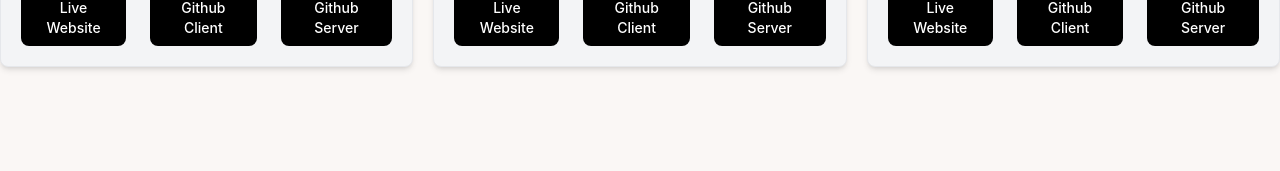
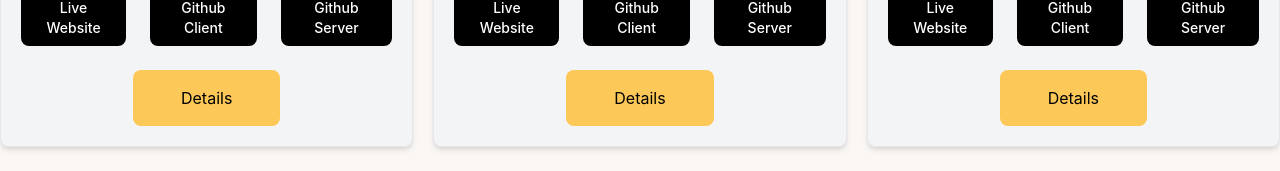
Before and after one commit to subirdas29/subirdas-protfolio, a React (Create React App) app: page / in a window 1280 px wide. Shown: the part 2461-2632 px from the top of the page. Built offline with nearby package versions, Linux system fonts and the light colour scheme.

Commit message:
header edited

```diff
--- a/public/project.json
+++ b/public/project.json
@@ -6,7 +6,12 @@
       "image": "https://i.ibb.co/sCyjzX1/Screenshot-1.png",
       "live_link": "https://reread-ba02e.web.app/",
       "github_client": "https://github.com/subirdas29/reread-client",
-      "github_server": "https://github.com/subirdas29/reread-server"
+      "github_server": "https://github.com/subirdas29/reread-server",
+
+      "admin_img":"https://i.ibb.co/PNpXySt/admin-panel.png",
+      "buyer_img":"https://i.ibb.co/tDmNmH2/seller-panel.png",
+      "seller_img":"https://i.ibb.co/1RcGgSk/BUYER.png",
+      "details":"This website is Resell book Selling site...This website is created for Sell the used books with Resell price...There have admin,buyer and seller pannel...Seller can sell used books and buyer can buy this book...Also Admin can control them..."
     },
     {
       "id": "2",
@@ -15,7 +20,11 @@
       "image": "https://i.ibb.co/P6LtkDN/Screenshot-2.png",
       "live_link": "https://travel-zone-fbd7e.web.app",
       "github_client": "https://github.com/subirdas29/travel-zone-client",
-      "github_server": "https://github.com/subirdas29/travel-zone-server"
+      "github_server": "https://github.com/subirdas29/travel-zone-server",
+
+      "all_category":"https://i.ibb.co/Ldr0N6j/ALL-CATEGORY.png",
+      "my_review":"https://i.ibb.co/74JHSmT/Screenshot-3.png",
+      "details":"My website is a Travel Agency website.Six Tourist Country are added... I will added many.Beautiful Countries in the website.There are secure authentication system by firebase. Google and Email this two system are added for secure authentication.There are also many types blogs.. Which is helps to know about many things.There are also a checkout page...Which is helps you to Get a premium member.You can give your review here.You can also delete and edit your review."
     },
     {
       "id": "3",
@@ -24,6 +33,10 @@
       "image": "https://i.ibb.co/WDPMc55/Screenshot-6.png",
       "live_link": "https://eduskill-2102e.web.app",
       "github_client": "https://github.com/subirdas29/eduskill-client",
-      "github_server": "https://github.com/subirdas29/eduskill-server"
+      "github_server": "https://github.com/subirdas29/eduskill-server",
+
+      "courses_img":"https://i.ibb.co/xsrzh37/courses.png",
+      "course":"https://i.ibb.co/SBHsSQH/coursed.png",
+      "details":"My website is a learning website.Six Courses are added... I will added many types courses in the website.Everybody can download the course pdf file individually.There are secure authentication system by firebase. Google,GitHub and Email this three system are added for secure authentication.There are also many types blogs.. Which is helps to know about many things.There are also a checkout page...Which is helps you to Get a premium member."
     }
 ]
--- a/src/Components/Banner/Banner.js
+++ b/src/Components/Banner/Banner.js
@@ -4,7 +4,7 @@ import pdf from '../../assets/Subir Das (MainResume).pdf'
 const Banner = () => {
     return (
         <div>
-              <div className='  min-w-full bg-cover mb-10' style={{backgroundImage: "url('https://i.ibb.co/8crzZn7/hero-bg.jpg')"}}>
+              <div className=' relative top-[-100px] min-w-full bg-cover mb-10' style={{backgroundImage: "url('https://i.ibb.co/8crzZn7/hero-bg.jpg')"}}>
 <div className='flex sm:flex-col md:flex-col lg:flex-row md:mx-auto p-20'>
 <div className='w-1/2 sm:w-full md:w-full lg:text-left sm:text-center md:text-center my-auto mx-auto '>
 <p className='text-white font-bold text-6xl my-6 '>Hi, I am <span className='text-[#FCC858] text-7xl '>Subir Das</span></p>
--- a/src/Components/Headers/Headers.css
+++ b/src/Components/Headers/Headers.css
@@ -2,7 +2,7 @@
 {
     background: transparent;
     height:80px;
-    position: sticky;
+    position:sticky;
     top:0;
     display:flex;
     justify-content: space-between;
@@ -11,6 +11,7 @@
     z-index: 999;
 }
 
-.navbar.active{
-    background:linear-gradient(90deg,rgb(66,2,194) 0%,rgb(0,78,194)100%);
+.active{
+    background:red;
+    /* linear-gradient(90deg,rgb(66,2,194) 0%,rgb(0,78,194)100%); */
 }
--- a/src/Components/Headers/Headers.js
+++ b/src/Components/Headers/Headers.js
@@ -9,6 +9,7 @@ const Headers = () => {
     if(window.scrollY >= 80)
     {
       setNavbar(true);
+
     }
     else{
       setNavbar(false);
@@ -17,13 +18,11 @@ const Headers = () => {
   window.addEventListener('scroll',changeBackground);
 
 
-
-
     return (
         <div>
-            <div className={navbar? 'navbar active': 'navbar'}>
+            <div className={navbar? 'active': 'navbar'}>
   <div>
-    <div className="dropdown "style={{backgroundColor: "transparent" }}>
+    <div className="dropdown sticky"style={{backgroundColor: "transparent" }}>
       <label tabIndex={0} className="btn btn-ghost lg:hidden">
         <svg xmlns="http://www.w3.org/2000/svg" className="h-5 w-5" fill="none" viewBox="0 0 24 24" stroke="currentColor"><path strokeLinecap="round" strokeLinejoin="round" strokeWidth="2" d="M4 6h16M4 12h8m-8 6h16" /></svg>
       </label>
@@ -35,10 +34,10 @@ const Headers = () => {
           <li><a href='#contact'>Contact</a></li>
       </ul>
     </div>
-    <a className="btn btn-ghost normal-case text-3xl font-semibold">Subir Das</a>
+    <a className="btn btn-ghost normal-case text-3xl font-semibold text-white">Portfolio</a>
   </div>
-  <div className="navbar-center hidden lg:flex lg:justify-end">
-    <ul className="menu flex-wrap flex-row p-0 ">
+  <div className="navbar-center hidden lg:flex lg:justify-end text-white">
+    <ul className="menu flex-wrap flex-row p-0">
     <li><a href='/'>Home</a></li>
           <li> <a href='#skills'>Skills</a></li>
           <li><a href='#projects'>Projects</a></li>
--- a/src/Components/MyProjects/AllProject.js
+++ b/src/Components/MyProjects/AllProject.js
@@ -1,7 +1,8 @@
 import React from 'react';
+import { Link } from 'react-router-dom';
 
-const AllProject = ({project}) => {
-    const {name, description, image, live_link, github_client, github_server} = project;
+const AllProject = ({project,details}) => {
+    const {name, description, image, live_link, github_client, github_server,id} = project;
     return (
         <div className="bg-gray-100 shadow-md border border-gray-200 rounded-lg mb-5">
 
@@ -21,6 +22,10 @@ const AllProject = ({project}) => {
             <a className="text-white bg-black focus:ring-4 focus:ring-blue-300 font-medium rounded-lg text-sm px-3 py-2 text-center inline-flex items-center" href={github_server} target="_blanck">
                 Github Server
             </a>
+
+            </div>
+            <div className='flex justify-center mt-6'>
+            <button className='px-12 py-4 rounded-lg bg-[#FCC858] hover:bg-[#6440FB] text-black hover:text-white'><Link to={id}>Details</Link></button>
             </div>
         </div>
     </div>
--- a/src/Components/MyProjects/AllProjects.js
+++ b/src/Components/MyProjects/AllProjects.js
@@ -1,8 +1,11 @@
 import React, { useEffect, useState } from 'react';
+import { useLoaderData } from 'react-router-dom';
 import AllProject from './AllProject';
 
 const AllProjects = () => {
+   const details = useLoaderData()
     const [projects, setProjects] = useState([]);
+    console.log(projects)
 
     useEffect( () => {
         fetch('project.json')
@@ -17,7 +20,7 @@ const AllProjects = () => {
             <h1 className='text-5xl font-bold text-center my-10 '>My Projects</h1>
             <div className='grid grid-cols-1 md:grid-cols-2 lg:grid-cols-3 gap-5 '>
                 {
-                    projects.map(project => <AllProject key={project.id} project={project}></AllProject>)
+                    projects.map(project => <AllProject key={project.id} details={details} project={project}></AllProject>)
                 }
             </div>
         </div>
--- /dev/null
+++ b/src/Components/MyProjects/ProjectDetails/ProjectDetail.js
@@ -0,0 +1,23 @@
+import React from 'react';
+
+const ProjectDetail = ({project}) => {
+    const {name,image,admin_image,buyer_img,seller_img,all_category,my_review,courses_img,course,details}= project
+    return (
+        <div>
+            <h2>{name}</h2>
+            <img/>{image}
+            <p>home page</p>
+            <img/>{admin_image}
+            <img/>{buyer_img}
+            <img/>{seller_img}
+            <img/>{all_category}
+            <img/>{my_review}
+            <img/>{courses_img}
+            <img/>{course}
+            <p>{details}</p>
+
+        </div>
+    );
+};
+
+export default ProjectDetail;
--- /dev/null
+++ b/src/Components/MyProjects/ProjectDetails/ProjectDetails.js
@@ -0,0 +1,24 @@
+import React, { useEffect, useState } from 'react';
+import ProjectDetail from './ProjectDetail';
+
+const ProjectDetails = () => {
+
+    const [projectsDetails, setProjectsDetails] = useState([]);
+
+    useEffect( () => {
+        fetch('project.json')
+        .then(res => res.json())
+        .then(data => setProjectsDetails(data))
+    }, [])
+    return (
+        <div>
+
+                {
+                    projectsDetails.map(project => <ProjectDetail key={project.id} project={project}></ProjectDetail>)
+                }
+
+  </div>
+    );
+};
+
+export default ProjectDetails;
--- /dev/null
+++ b/src/Layout/Main.js
@@ -0,0 +1,17 @@
+import React from 'react';
+import { Outlet } from 'react-router-dom';
+import Headers from '../Components/Headers/Headers';
+import Footer from '../Footer/Footer';
+
+const Main = () => {
+    return (
+        <div>
+
+        <Outlet></Outlet>
+
+        </div>
+
+    );
+};
+
+export default Main;
--- a/src/Router/Router.js
+++ b/src/Router/Router.js
@@ -1,10 +1,24 @@
 import { createBrowserRouter } from "react-router-dom";
 import Home from "../Components/Home/Home";
+import AllProject from "../Components/MyProjects/AllProject";
+import AllProjects from "../Components/MyProjects/AllProjects";
+import ProjectDetails from "../Components/MyProjects/ProjectDetails/ProjectDetails";
+import Main from "../Layout/Main";
 
 export const router = createBrowserRouter([
 
     {
       path:'/',
-      element:<Home></Home>
-    }
-  ]);
+      element:<Main></Main>,
+      children:[{
+        path:'/',
+        element:<Home></Home>
+    },
+    {
+      path:'/projectdetails/:id',
+      element:<AllProjects></AllProjects>,
+      loader:({params})=>fetch(`http://localhost:3000/projectdetails/${params.id}`)
+  },
+]
+},
+])
```
